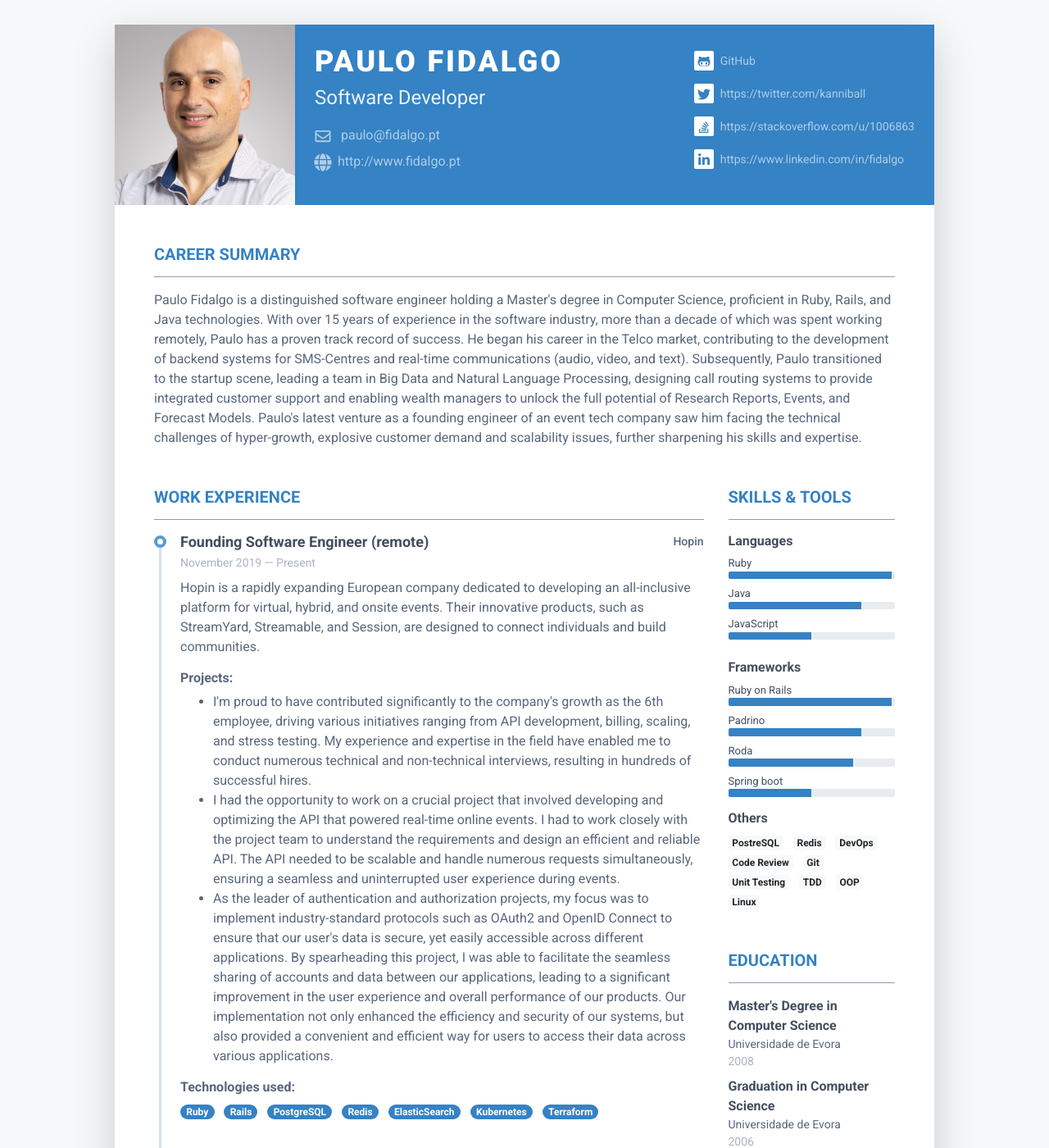
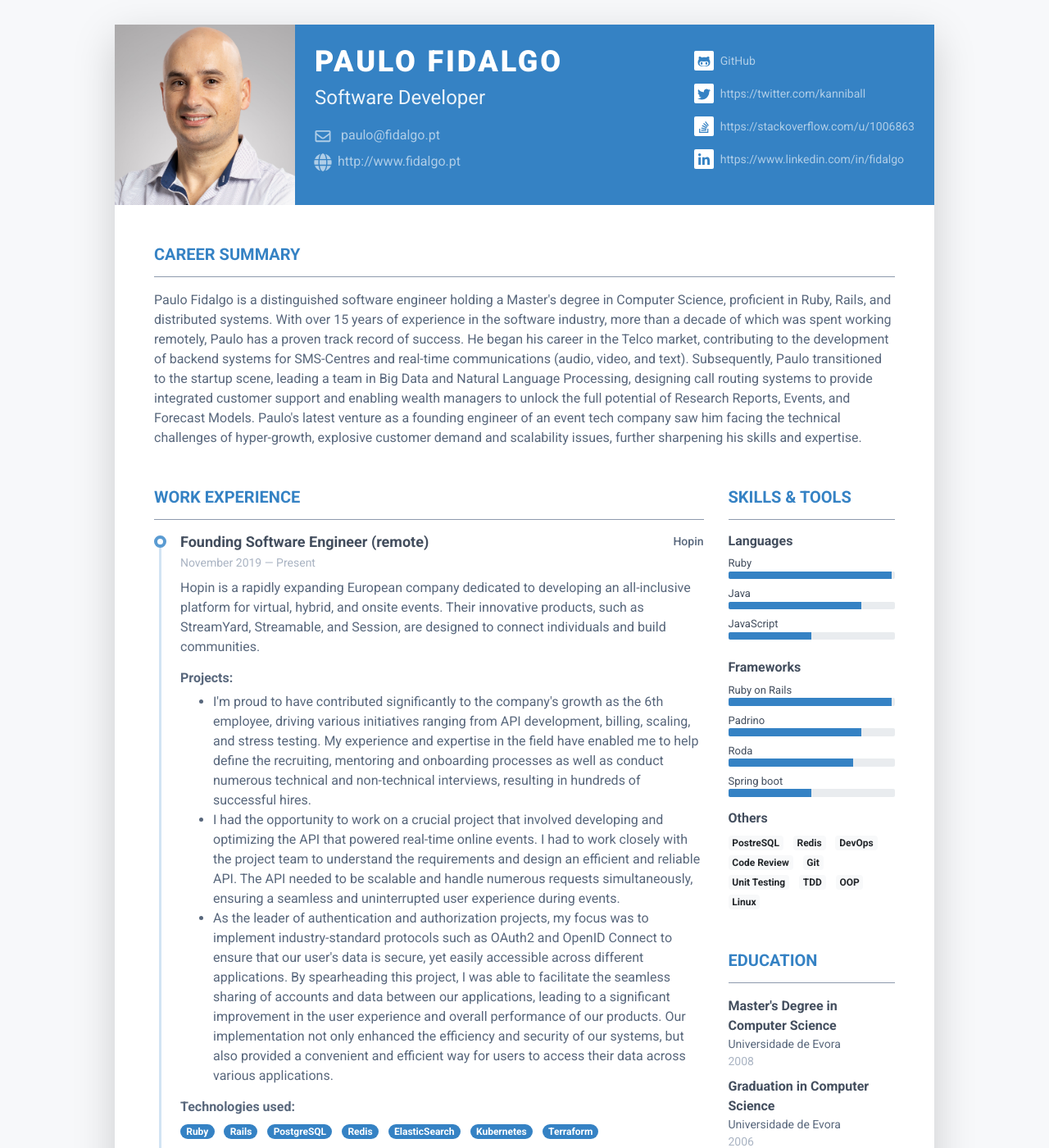
Before and after one commit to fidalgo/fidalgo.github.io, a Jekyll site: the page built from resume.html, in a window 1280 px wide and 1400 px high. Shown: the whole window at 82% size. Built offline with Jekyll 4.4.1, drawn with Linux system fonts in a browser that asks for light colours; nearby versions of some CDN libraries.

Commit message:
Small rewording

```diff
--- a/resume.html
+++ b/resume.html
@@ -15,7 +15,7 @@ permalink: /resume
         <h2 class="resume-section-title text-uppercase font-weight-bold pb-3 mb-3">Career Summary</h2>
         <div class="resume-section-content">
           <p class="mb-0">
-          Paulo Fidalgo is a distinguished software engineer holding a Master's degree in Computer Science, proficient in Ruby, Rails, and Java technologies. With over 15 years of experience in the software industry, more than a decade of which was spent working remotely, Paulo has a proven track record of success. He began his career in the Telco market, contributing to the development of backend systems for SMS-Centres and real-time communications (audio, video, and text). Subsequently, Paulo transitioned to the startup scene, leading a team in Big Data and Natural Language Processing, designing call routing systems to provide integrated customer support and enabling wealth managers to unlock the full potential of Research Reports, Events, and Forecast Models. Paulo's latest venture as a founding engineer of an event tech company saw him facing the technical challenges of hyper-growth, explosive customer demand and scalability issues, further sharpening his skills and expertise.
+          Paulo Fidalgo is a distinguished software engineer holding a Master's degree in Computer Science, proficient in Ruby, Rails, and distributed systems. With over 15 years of experience in the software industry, more than a decade of which was spent working remotely, Paulo has a proven track record of success. He began his career in the Telco market, contributing to the development of backend systems for SMS-Centres and real-time communications (audio, video, and text). Subsequently, Paulo transitioned to the startup scene, leading a team in Big Data and Natural Language Processing, designing call routing systems to provide integrated customer support and enabling wealth managers to unlock the full potential of Research Reports, Events, and Forecast Models. Paulo's latest venture as a founding engineer of an event tech company saw him facing the technical challenges of hyper-growth, explosive customer demand and scalability issues, further sharpening his skills and expertise.
           </p>
         </div>
       </section>
```
Also changed, not shown: _positions/hopin.md (+1 -1 lines).
